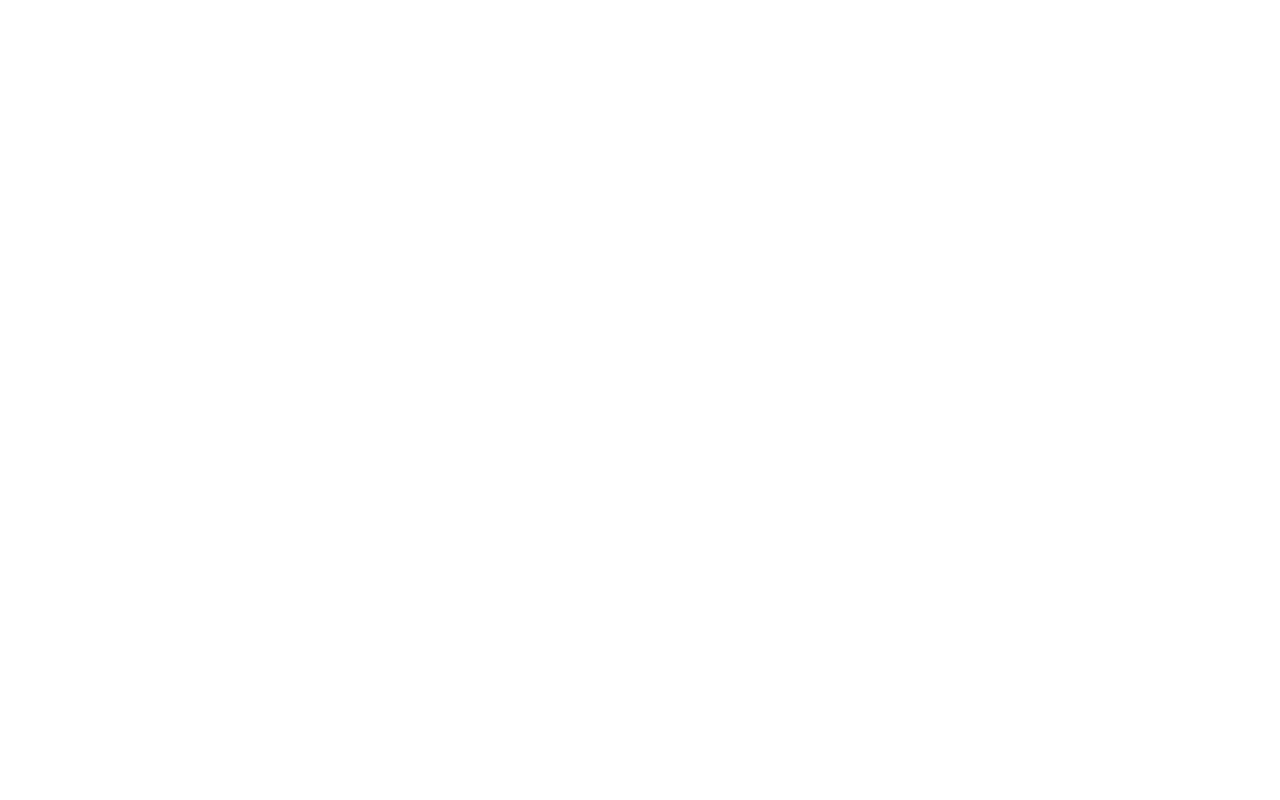
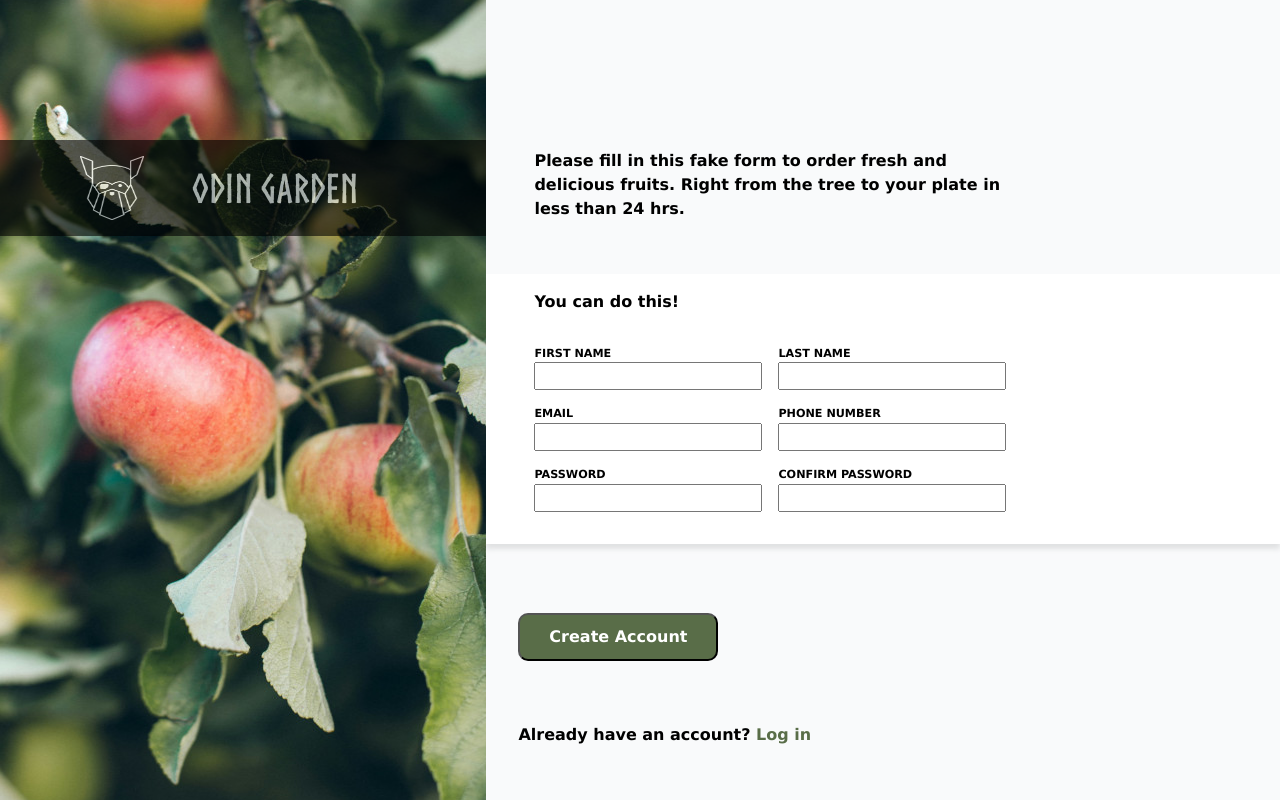
Before and after one commit to vipinsharmaa/Odin-Sign-up-Form, a plain HTML site: page index.html in a window 1280 px wide. Drawn offline with Linux system fonts and the light colour scheme.

Commit message:
create the basic page structure and styles

```diff
--- a/index.html
+++ b/index.html
@@ -4,11 +4,69 @@
 <head>
     <meta charset="UTF-8">
     <meta name="viewport" content="width=device-width, initial-scale=1.0">
+    <link rel="stylesheet" href="styles.css">
     <title>Sign-up Form</title>
 </head>
 
 <body>
+    <div class="container">
+        <header>
+            <div class="background-image">
+                <div class="logo-section">
+                    <img src="images/odin-lined.png" alt="odin logo">
+                    <span>ODIN GARDEN</span>
+                </div>
+            </div>
+        </header>
 
+        <main>
+            <div class="form-info">
+                <p>Please fill in this fake form to order fresh and delicious fruits. Right from the tree to your plate
+                    in
+                    less than 24 hrs.</p>
+            </div>
+            <form action="" method="POST" id="order-form">
+                <fieldset>
+                    <legend>You can do this!</legend>
+                    <div>
+                        <label for="first_name">FIRST NAME</label>
+                        <input type="text" name="first_name" id="first_name">
+                    </div>
+
+                    <div>
+                        <label for="last_name">LAST NAME</label>
+                        <input type="text" name="last_name" id="last_name">
+                    </div>
+
+                    <div>
+                        <label for="email">EMAIL</label>
+                        <input type="email" name="email" id="email">
+                    </div>
+
+                    <div>
+                        <label for="phone">PHONE NUMBER</label>
+                        <input type="tel" name="phone" id="phone">
+                    </div>
+
+                    <div>
+                        <label for="password">PASSWORD</label>
+                        <input type="password" name="password" id="password">
+                    </div>
+
+                    <div>
+                        <label for="confirm">CONFIRM PASSWORD</label>
+                        <input type="password" name="confirm" id="confirm">
+                    </div>
+
+                </fieldset>
+
+            </form>
+
+            <button type="submit" form="order-form">Create Account</button>
+            <p class="login">Already have an account? <span class="login-text">Log in</span></p>
+
+        </main>
+    </div>
 </body>
 
 </html>
--- a/styles.css
+++ b/styles.css
@@ -0,0 +1,170 @@
+/*  Reset   */
+
+*,
+*::before,
+*::after {
+    box-sizing: border-box;
+}
+
+* {
+    margin: 0;
+    padding: 0;
+}
+
+
+body {
+    line-height: 1.5;
+    -webkit-font-smoothing: antialiased;
+}
+
+
+img,
+picture,
+video,
+canvas,
+svg {
+    display: block;
+    max-width: 100%;
+}
+
+
+input,
+button,
+textarea,
+select {
+    font: inherit;
+}
+
+
+/*  FONTS   */
+
+@font-face {
+    font-family: norse-bold;
+    src: url("Norse-Bold.otf");
+}
+
+
+/*  CSS */
+body {
+    font-family: Verdana, Geneva, Tahoma, sans-serif;
+}
+
+.container {
+    min-height: 100vh;
+    display: flex;
+    width: 100%;
+    align-items: stretch;
+
+}
+
+header {
+    flex: 1;
+    position: relative;
+
+}
+
+.background-image {
+    background: url("images/anna-kaminova-BhZuCnDp7nU-unsplash.jpg") no-repeat center;
+    height: 100%;
+
+}
+
+.logo-section {
+    padding: 1em;
+    height: 6rem;
+    background-color: black;
+    opacity: 0.6;
+    color: #fff;
+    padding-bottom: 2.5rem;
+    font-family: 'norse-bold', serif;
+    font-size: 2.5rem;
+    position: sticky;
+    top: 140px;
+    display: flex;
+    gap: 1rem;
+    padding-left: 5rem;
+    align-items: center;
+}
+
+.logo-section img {
+    height: 4rem;
+    width: 4rem;
+
+}
+
+.logo-section span {
+    padding: 1rem 2rem 1rem;
+}
+
+main {
+    width: 62%;
+    display: flex;
+    background-color: #f9fafb;
+    flex-direction: column;
+    justify-content: space-evenly;
+    font-weight: bold;
+
+}
+
+.form-info,
+form,
+.login {
+    padding: 1rem 1rem;
+}
+
+.form-info {
+    align-content: end;
+    width: 65%;
+    height: 200px;
+    margin-left: 2rem;
+}
+
+form {
+    background-color: #fff;
+    box-shadow: 0 5px 5px #e0e1e2;
+}
+
+form fieldset {
+    width: 70%;
+    padding-left: 2rem;
+    border: none;
+    display: flex;
+    flex-direction: row;
+    flex-wrap: wrap;
+
+}
+
+fieldset div {
+    display: flex;
+    flex-direction: column;
+}
+
+form legend {
+    padding-bottom: 2rem;
+}
+
+button {
+    width: 200px;
+    margin: 2rem 2rem 0.6rem;
+    background-color: #596d48;
+    color: #fff;
+    padding: 10px;
+    border-radius: 10px;
+}
+
+form input {
+    margin-bottom: 1rem;
+    margin-right: 1rem;
+}
+
+form label {
+    font-size: 0.7rem;
+}
+
+.login {
+    margin-left: 1rem;
+}
+
+span.login-text {
+    color: #596d48;
+}
```
Also changed, not shown: Norse-Bold.otf (added), images/Pear.jpg (added), images/anna-kaminova-BhZuCnDp7nU-unsplash.jpg (added), images/odin-lined.png (added), 1 other file.
